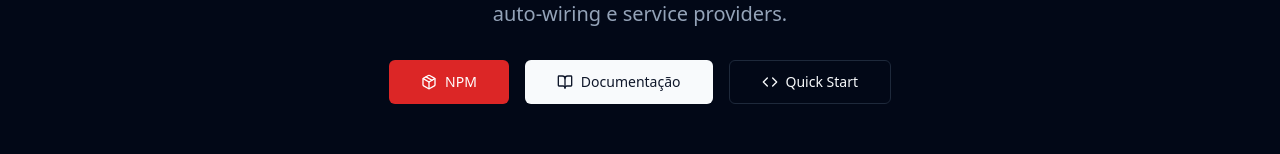
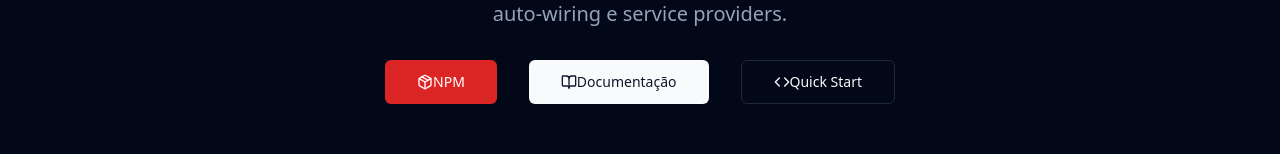
Before and after one commit to davidcromianski-dev/ant-di, a React (Create React App) app in the folder site/: page / in a window 1280 px wide. Shown: the part 533-687 px from the top of the page. Built offline with nearby package versions, Linux system fonts and the light colour scheme; no server answers.

Commit message:
Atualizar o App.tsx

```diff
--- a/site/src/App.tsx
+++ b/site/src/App.tsx
@@ -297,14 +297,14 @@ container.register(new DatabaseServiceProvider());`;
             Inspirado no PHP Pimple com recursos avançados como auto-wiring e service providers.
           </p>
 
-          <div className="flex flex-wrap items-center justify-center space-x-4">
+          <div className="flex gap-4 flex-wrap items-center justify-center space-x-4">
             <a
               href="https://www.npmjs.com/package/@davidcromianski-dev/ant-di"
               target="_blank"
               rel="noopener noreferrer"
               className="inline-flex items-center justify-center whitespace-nowrap rounded-md text-sm font-medium ring-offset-background transition-colors focus-visible:outline-none focus-visible:ring-2 focus-visible:ring-ring focus-visible:ring-offset-2 disabled:pointer-events-none disabled:opacity-50 bg-red-600 text-white hover:bg-red-700 h-11 px-8"
             >
-              <Package className="h-4 w-4 mr-2" />
+              <Package className="h-4 w-4" />
               NPM
               {downloadCount !== null && (
                 <span className="ml-2 text-xs bg-red-700 px-2 py-1 rounded">
@@ -318,14 +318,14 @@ container.register(new DatabaseServiceProvider());`;
               rel="noopener noreferrer"
               className="inline-flex items-center justify-center whitespace-nowrap rounded-md text-sm font-medium ring-offset-background transition-colors focus-visible:outline-none focus-visible:ring-2 focus-visible:ring-ring focus-visible:ring-offset-2 disabled:pointer-events-none disabled:opacity-50 bg-primary text-primary-foreground hover:bg-primary/90 h-11 px-8"
             >
-              <BookOpen className="h-4 w-4 mr-2" />
+              <BookOpen className="h-4 w-4" />
               Documentação
             </a>
             <a
               href="#quick-start"
               className="inline-flex items-center justify-center whitespace-nowrap rounded-md text-sm font-medium ring-offset-background transition-colors focus-visible:outline-none focus-visible:ring-2 focus-visible:ring-ring focus-visible:ring-offset-2 disabled:pointer-events-none disabled:opacity-50 border border-input bg-background hover:bg-accent hover:text-accent-foreground h-11 px-8"
             >
-              <Code className="h-4 w-4 mr-2" />
+              <Code className="h-4 w-4" />
               Quick Start
             </a>
           </div>
```
